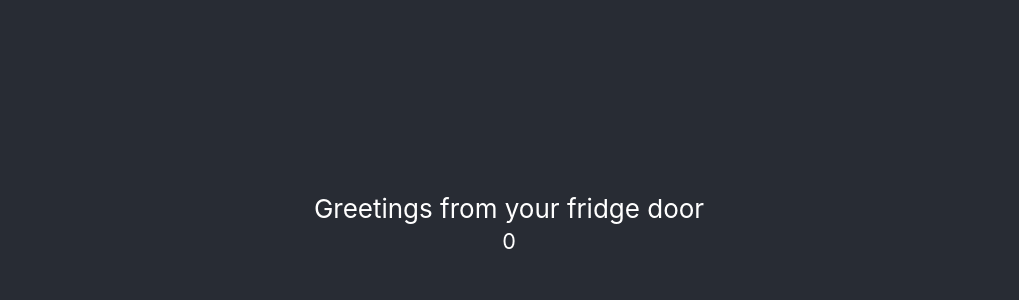
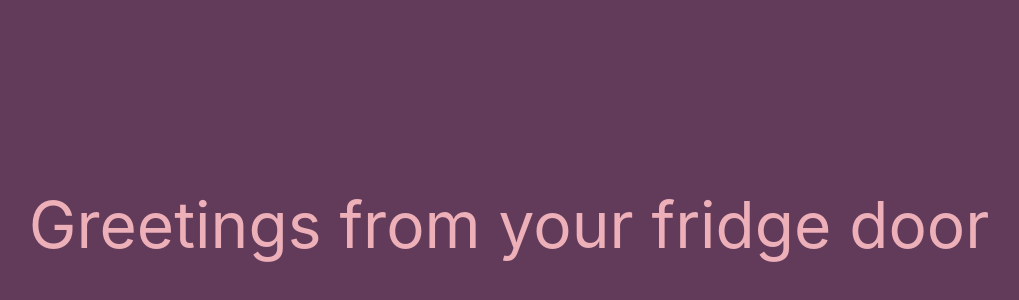
Before and after one commit to hoop33/fridge-door-web, a React (Create React App) app: page / in a window 1280 px wide. Shown: the part 176-476 px from the top of the page, without its empty margins (131-1150 px from the left). Built offline with nearby package versions, Linux system fonts and the light colour scheme; no server answers.

Commit message:
feat: rotate background and foreground colors

```diff
--- a/src/App.css
+++ b/src/App.css
@@ -2,17 +2,43 @@
   text-align: center;
 }
 
-.App-header {
+.App-billboard {
   background-color: #282c34;
   min-height: 100vh;
   display: flex;
   flex-direction: column;
   align-items: center;
   justify-content: center;
-  font-size: calc(10px + 2vmin);
+  font-size: calc(48px + 2vmin);
   color: white;
 }
 
-.App-link {
-  color: #61dafb;
+.App-0 {
+  background-color: #623b5a;
+  color: #edafb8;
 }
+
+.App-1 {
+  background-color: #e8ebf7;
+  color: #00487c;
+}
+
+.App-2 {
+  background-color: #93b48b;
+  color: #111;
+}
+
+.App-3 {
+  background-color: #423e28;
+  color: #f1e9db;
+}
+
+.App-4 {
+  background-color: #555b6e;
+  color: #f0ec57;
+}
+
+.App-5 {
+  background-color: #66ced6;
+  color: #283f3b;
+}
--- a/src/App.js
+++ b/src/App.js
@@ -4,8 +4,10 @@ import "./App.css";
 import Message from "./Message";
 
 function App() {
-  const defaultMessage = { id: 0, text:"Greetings from your fridge door" };
+  const defaultMessage = { id: 0, text: "Greetings from your fridge door" };
+  const maxIndex = 5;
   const [currentMessage, setCurrentMessage] = useState(defaultMessage);
+  const [currentIndex, setCurrentIndex] = useState(0);
 
   useEffect(() => {
     const interval = setInterval(async () => {
@@ -17,8 +19,9 @@ function App() {
 
   const updateMessage = async () => {
     const message = await getMessage();
-    setCurrentMessage(message? message : defaultMessage);
-  }
+    setCurrentMessage(message ? message : defaultMessage);
+    setCurrentIndex(currentIndex >= maxIndex ? 0 : currentIndex + 1);
+  };
 
   const getMessage = async () => {
     const response = await fetch(
@@ -26,14 +29,18 @@ function App() {
       {
         mode: "cors",
       }
-    );
-    const messages = await response.json();
+    ).catch(() => {
+      return null;
+    });
+    const messages = await response.json().catch(() => {
+      return null;
+    });
     return messages ? messages[0] : null;
-  }
+  };
 
   return (
     <div className="App">
-      <header className="App-header">
+      <header className={`App-billboard App-${currentIndex}`}>
         <Message message={currentMessage} />
       </header>
     </div>
--- a/src/Message.js
+++ b/src/Message.js
@@ -5,7 +5,6 @@ function Message({ message }) {
   return (
     <div>
       <div>{message.text}</div>
-      <small>{message.id}</small>
     </div>
   );
 
--- a/src/index.css
+++ b/src/index.css
@@ -6,8 +6,3 @@ body {
   -webkit-font-smoothing: antialiased;
   -moz-osx-font-smoothing: grayscale;
 }
-
-code {
-  font-family: source-code-pro, Menlo, Monaco, Consolas, 'Courier New',
-    monospace;
-}
```
Also changed, not shown: 1 other file (tests, documents, lock files or other folders).
